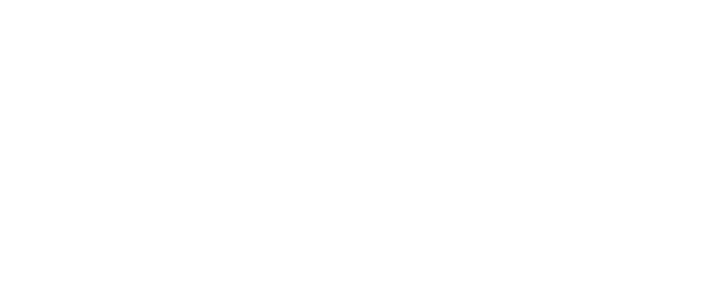
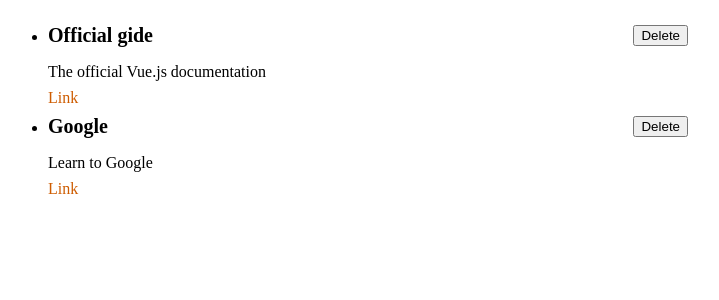
Before and after one commit to ArsenyKornilcev/notebook, a Vue app: page / in a window 1280 px wide. Shown: the top 300 px of the page, without its empty margins (292-1011 px from the left). Built offline with nearby package versions, Linux system fonts and the light colour scheme.

Commit message:
new ul component

```diff
--- a/src/App.vue
+++ b/src/App.vue
@@ -1,32 +1,31 @@
 <template>
-    <learning-resource></learning-resource>
+	<stored-resource :resources="storedResources"></stored-resource>
 </template>
 
 <script>
-
-import LearningResource from '@/components/learning-resources/LearningResource'
+	import StoredResource from './components/learning-resources/StoredResource.vue';
 
 	export default {
-    name: 'App',
+		name: "App",
 		components: {
-        LearningResource
+			StoredResource,
 		},
 		data() {
 			return {
 				storedResources: [
 					{
-                    id: 'official-gide',
-                    title: 'Official gide',
-                    description: 'The official Vue.js documentation',
-                    url: 'https://v3.ru.vuejs.org/ru'
+						id: "official-gide",
+						title: "Official gide",
+						description: "The official Vue.js documentation",
+						url: "https://v3.ru.vuejs.org/ru",
 					},
 					{
-                    id: 'google',
-                    title: 'Google',
-                    description: 'Learn to Google',
-                    url: 'https://google.com'
-                }
-            ]
+						id: "google",
+						title: "Google",
+						description: "Learn to Google",
+						url: "https://google.com",
+					},
+				],
 			};
 		},
 	};
--- a/src/components/learning-resources/LearningResource.vue
+++ b/src/components/learning-resources/LearningResource.vue
@@ -1,13 +1,46 @@
 <template>
-    <div>
-
-    </div>
+	<li>
+		<div>
+			<header>
+				<h3>{{ title }}</h3>
+				<button>Delete</button>
+			</header>
+		</div>
+		<p>{{ description }}</p>
+		<nav>
+			<a :href="link">Link</a>
+		</nav>
+	</li>
 </template>
 <script>
-export default {
+	export default {
+		name: "LearningResource",
+		props: ["title", "description", "link"],
+	};
+</script>
+<style scoped>
+	li {
+		margin: auto;
+		max-width: 40rem;
+	}
 
-}
-</script>
-<style>
+	header {
+		display: flex;
+		justify-content: space-between;
+		align-items: center;
+	}
 
+	h3 {
+		font-size: 1.25rem;
+		margin: 0.5rem 0;
+	}
+
+	p {
+		margin: 0.5rem 0;
+	}
+
+	a {
+		text-decoration: none;
+		color: #ce5c00;
+	}
 </style>
--- /dev/null
+++ b/src/components/learning-resources/StoredResource.vue
@@ -0,0 +1,23 @@
+<template>
+	<ul>
+		<learning-resource
+			v-for="resource in resources"
+			:key="resource"
+			:title="resource.title"
+			:description="resource.description"
+			:link="resource.url">
+		</learning-resource>
+	</ul>
+</template>
+<script>
+	import LearningResource from "./LearningResource.vue";
+
+	export default {
+		name: "StoredResource",
+		components: {
+			LearningResource,
+		},
+		props: ["resources"],
+	};
+</script>
+<style></style>
--- a/src/main.js
+++ b/src/main.js
@@ -1,4 +1,4 @@
-import { createApp } from 'vue'
-import App from './App.vue'
+import { createApp } from "vue";
+import App from "./App.vue";
 
-createApp(App).mount('#app')
+createApp(App).mount("#app");
```
Lines whose indentation alone changed are shown as unchanged.
